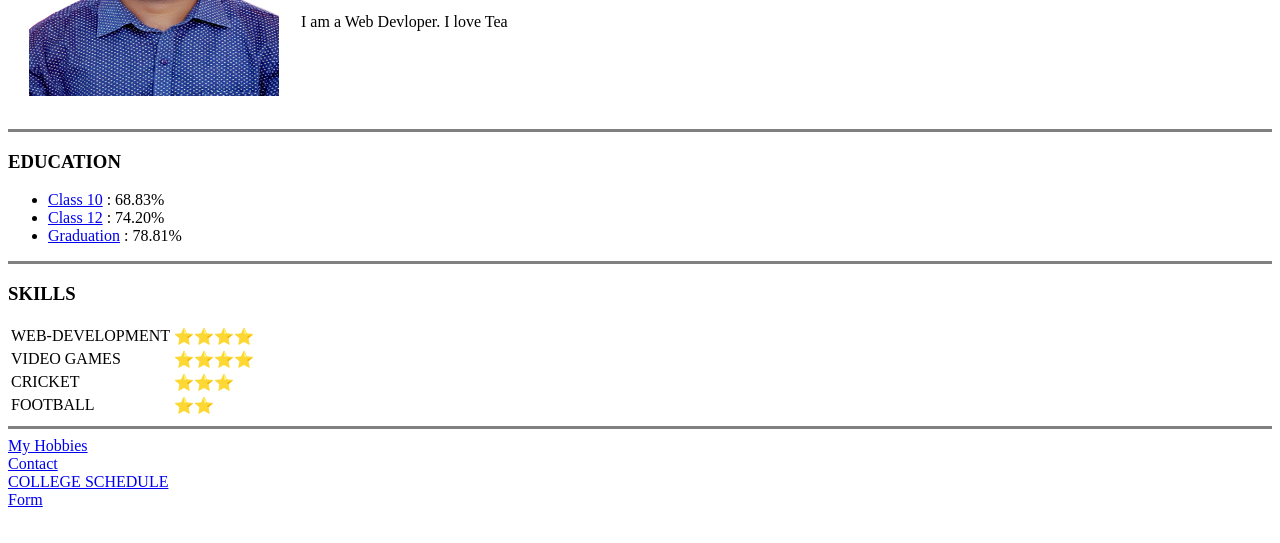
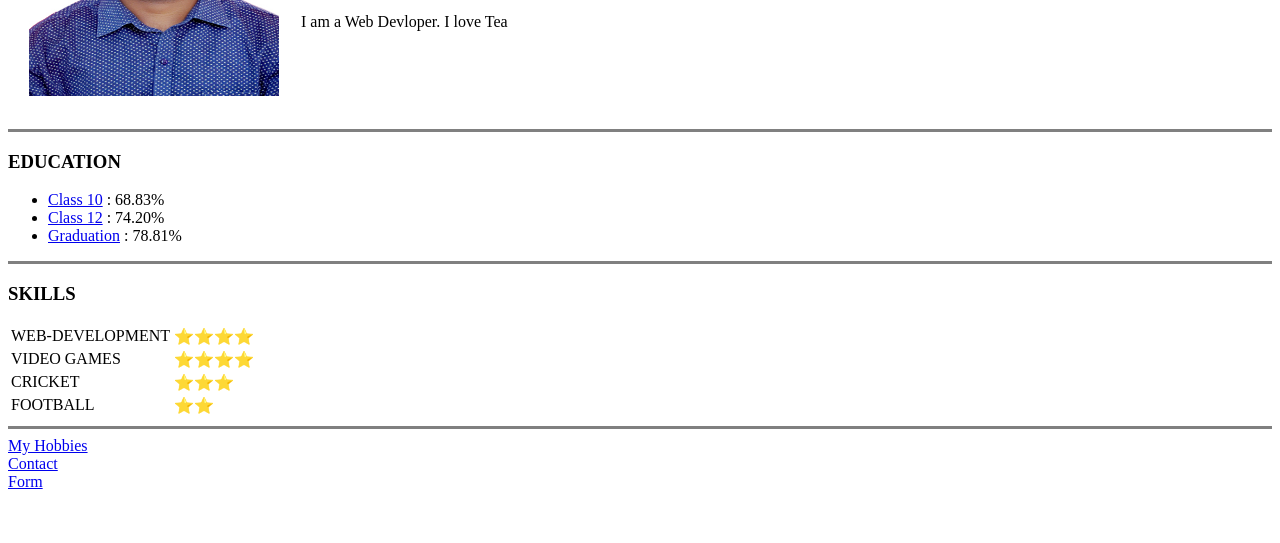
Before and after one commit to 17mayankgaur/personalwebsite, a plain HTML site: page index.html in a window 1280 px wide. Shown: the part 183-726 px from the top of the page. Drawn offline with Linux system fonts and the light colour scheme.

Commit message:
Update index.html

```diff
--- a/index.html
+++ b/index.html
@@ -53,7 +53,6 @@
 
   <a href="hobbies.html">My Hobbies</a><br>
   <a href="Contact.html">Contact</a><br>
-  <a href="COLLEGE.html">COLLEGE SCHEDULE</a><br>
   <a href="form.html">Form</a>
 
 </body>
```
